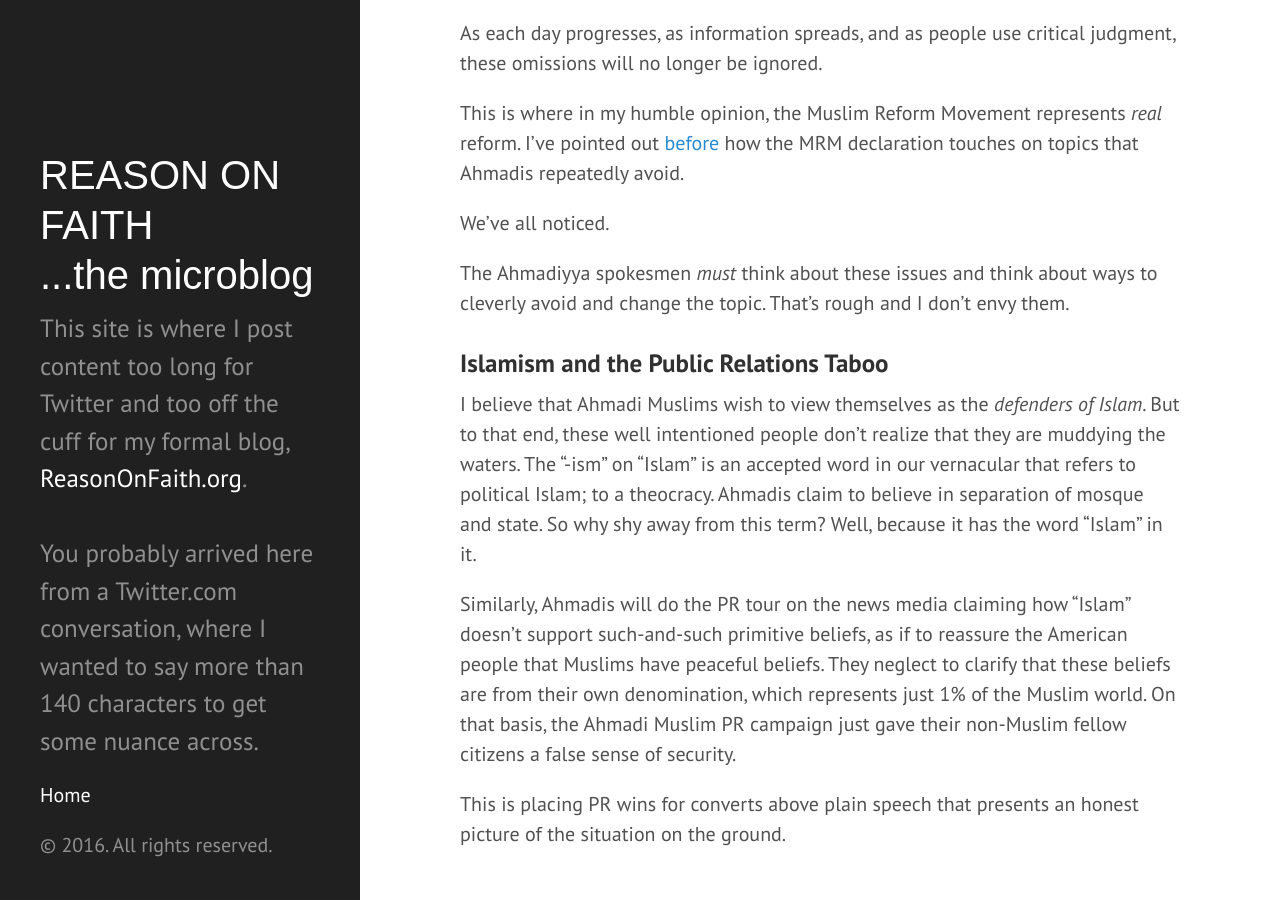
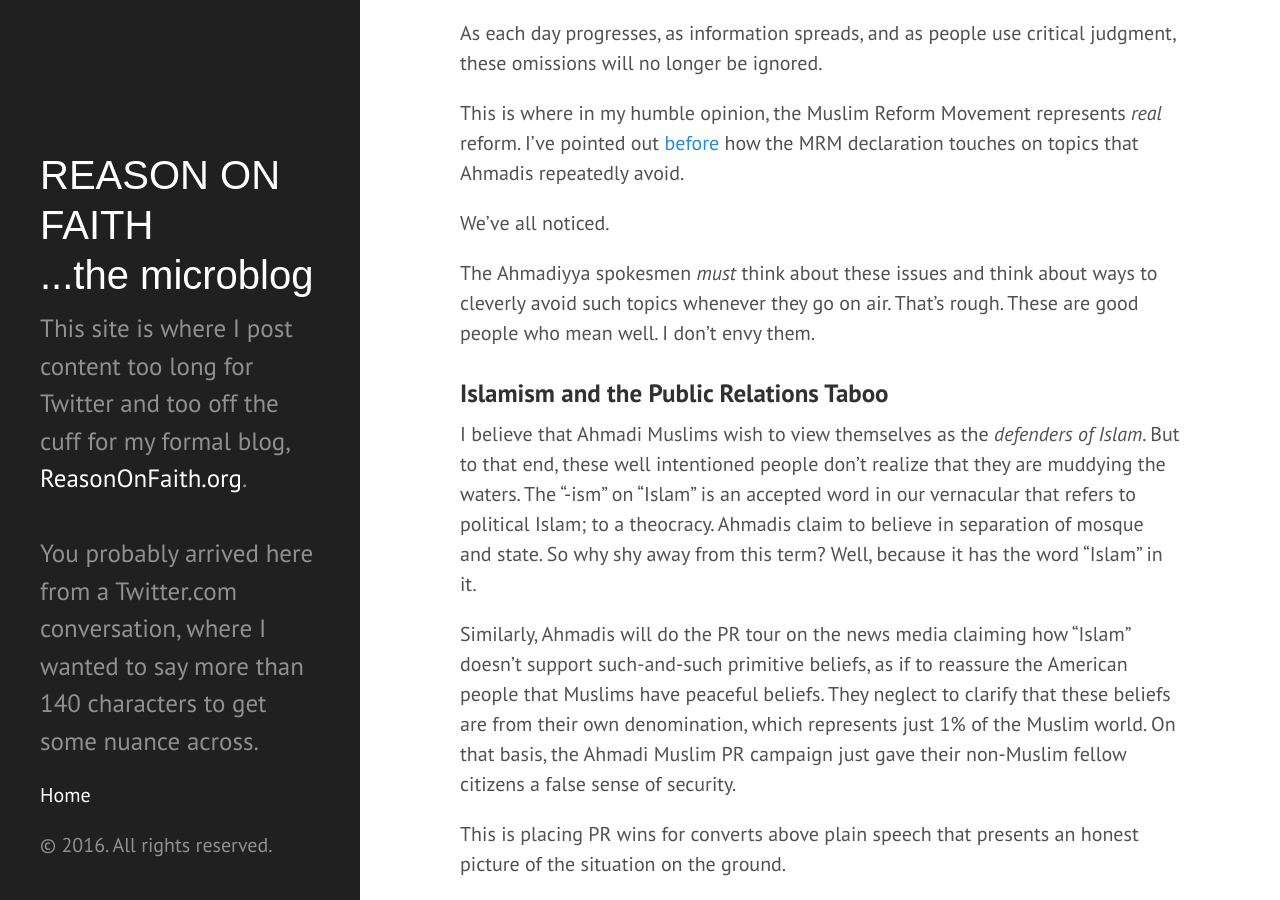
Before and after one commit to ReasonOnFaith/ReasonOnFaith.github.io, a Jekyll site: the page built from _posts/2016-03-29-the-mrm-and-the-true-islam-campaigns.markdown, in a window 1280 px wide and 900 px high, scrolled down 2815 px. Built offline with Jekyll 4.4.1, drawn with Linux system fonts in a browser that asks for light colours.

Commit message:
Post update: The MRM and the True Islam Campaigns

```diff
--- a/_posts/2016-03-29-the-mrm-and-the-true-islam-campaigns.markdown
+++ b/_posts/2016-03-29-the-mrm-and-the-true-islam-campaigns.markdown
@@ -55,7 +55,7 @@ This is where in my humble opinion, the Muslim Reform Movement represents _real_
 
 We've all noticed.
 
-The Ahmadiyya spokesmen _must_ think about these issues and think about ways to cleverly avoid and change the topic. That's rough and I don't envy them.
+The Ahmadiyya spokesmen _must_ think about these issues and think about ways to cleverly avoid such topics whenever they go on air. That's rough. These are good people who mean well. I don't envy them.
 
 ### Islamism and the Public Relations Taboo
 
```
